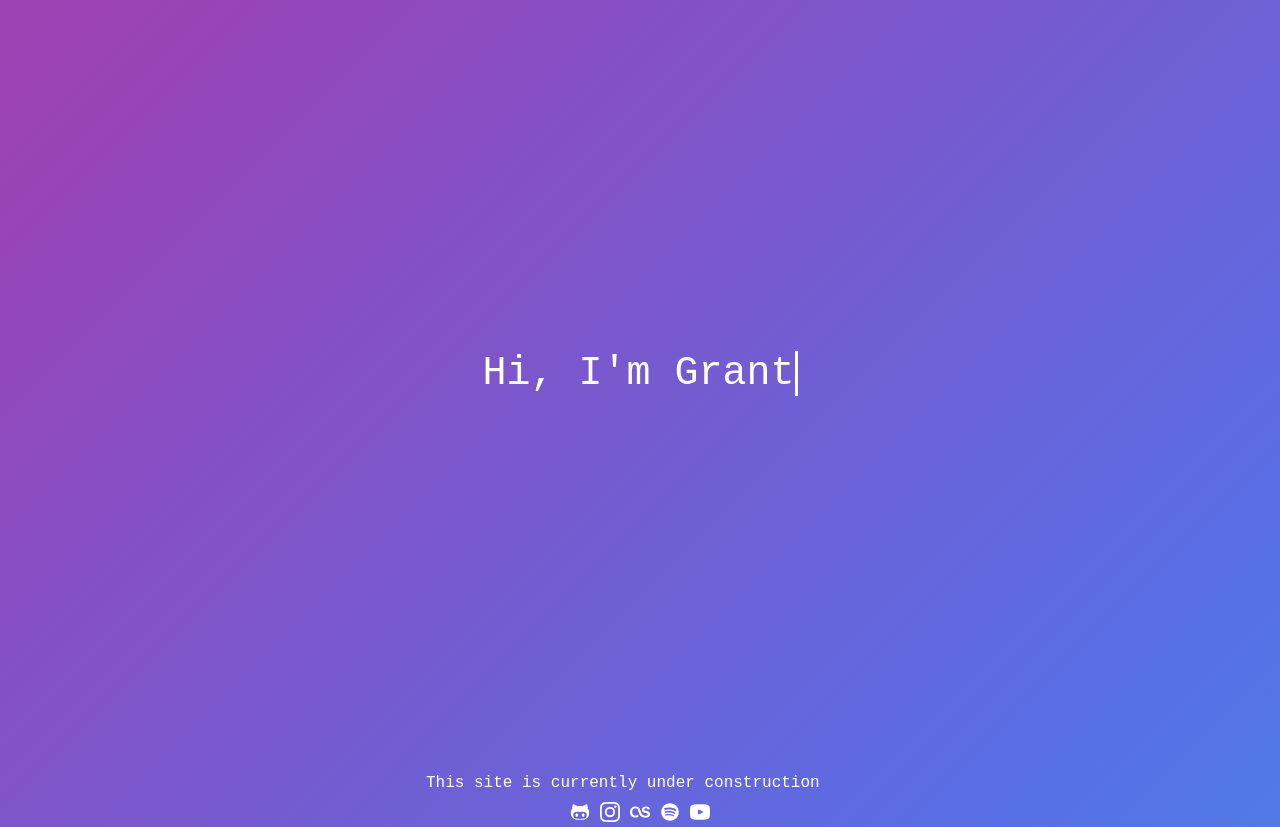
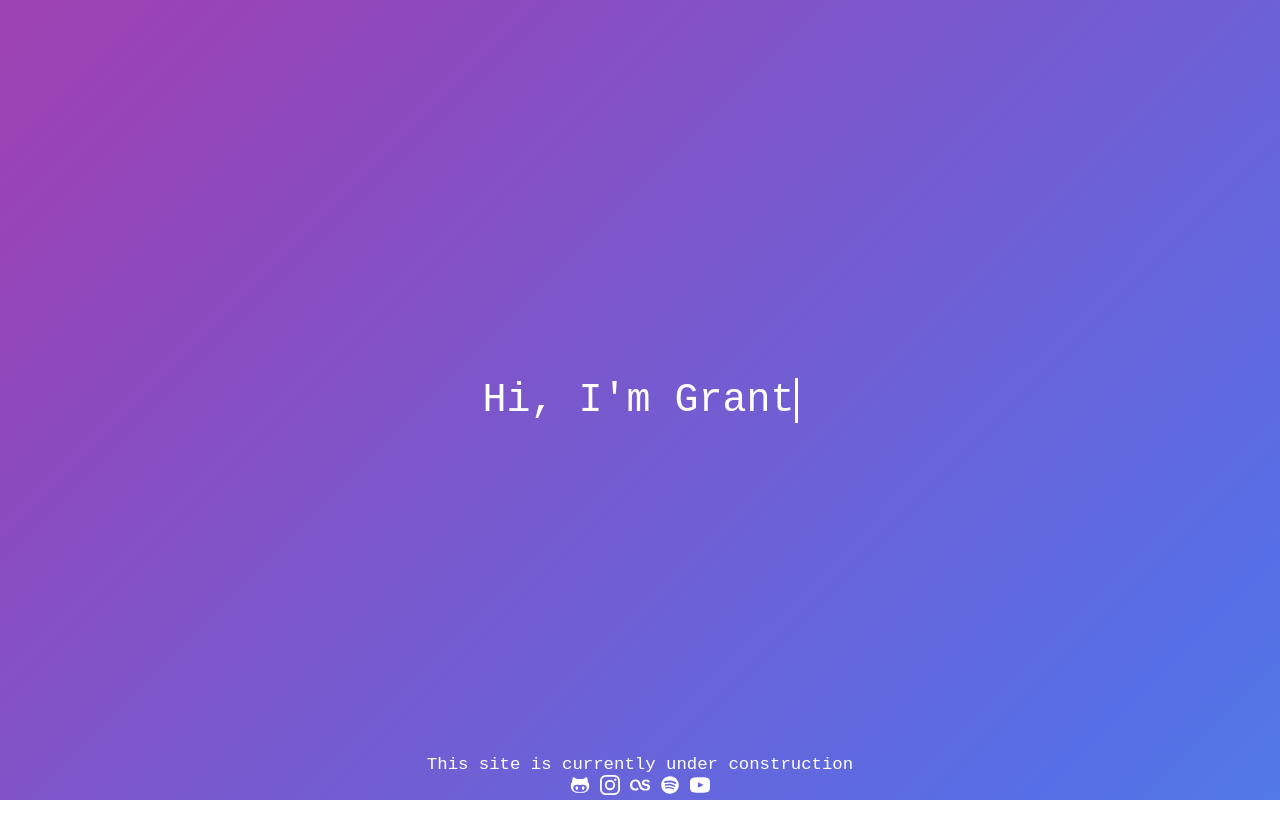
Before and after one commit to GrantBrill/grantbrill.github.io, a plain HTML site: page index.html in a window 1280 px wide. After the commit the page ends 800 px from the top, so only its background shows below. Drawn offline with Linux system fonts and the light colour scheme.

Commit message:
Finally Finished, I hope
Got rid of the typed text at the bottom and replaced it with normal text. It was too much trouble for what it was worth and this took like 5 minutes.

```diff
--- a/general.css
+++ b/general.css
@@ -29,11 +29,6 @@
     place-items: center;
 
   }
-.wrapper2{
-  width: 413.83px;
-  justify-content: center;
-   padding-left: 4.5vh;
-}
 
 .typing-demo {
     width: 13ch;
@@ -69,17 +64,6 @@
     display: grid;
     place-items: center;
   }
-
-.typing-demo2 {
-    width: 41ch;
-    animation: typing 4s steps(41);
-    white-space: nowrap;
-    overflow: hidden;
-    font-family: monospace;
-    font-size: 2vh;
-    color: white;
-  }
-
   @keyframes typing2 {
     from {
       width: 0;
@@ -92,8 +76,9 @@
   width: 500px;
   height: 25px;
   justify-content: center;
-  padding-top: 10px;
-  margin: 0%;
+  justify: center;
+  bottom: 0;
+  position: fixed;
 }
 .instagram{
   width: 20px;
@@ -124,3 +109,15 @@
   padding-left: 10px;
   cursor: pointer;
 }
+
+.bottomtext{
+  color: white;
+  font-family: monospace;
+  display: flex;
+  flex-wrap: wrap;
+  justify-content: center;
+  justify: center;
+  position: fixed;
+  padding-top: 91vh;
+  font-size: 13pt;
+}
--- a/index.html
+++ b/index.html
@@ -10,12 +10,8 @@
                 Hi, I'm Grant
                 </div>
             </div>
-            <div class="wrapper2">
-                <div class="typing-demo2">
-                    This site is currently under construction
-                </div>
-            </div>
-            <div class="SML">
+        </div>
+            <span class="SML">
                 <span class="github">
                     <a href="https://github.com/GrantBrill" target="_blank"> <img src="Images/github.svg"></a>
                 </span>
@@ -31,7 +27,9 @@
                 <div class="youtube">
                     <a href="https://www.youtube.com/channel/UCDiwtSB9Xqt4pT0VQXHC78A" target="_blank"><img src="Images/youtube.svg"></a>
                 </div>
+            </span>
+            <div class="bottomtext">
+                This site is currently under construction
             </div>
-        </div>
     </body>
 </html>
```
